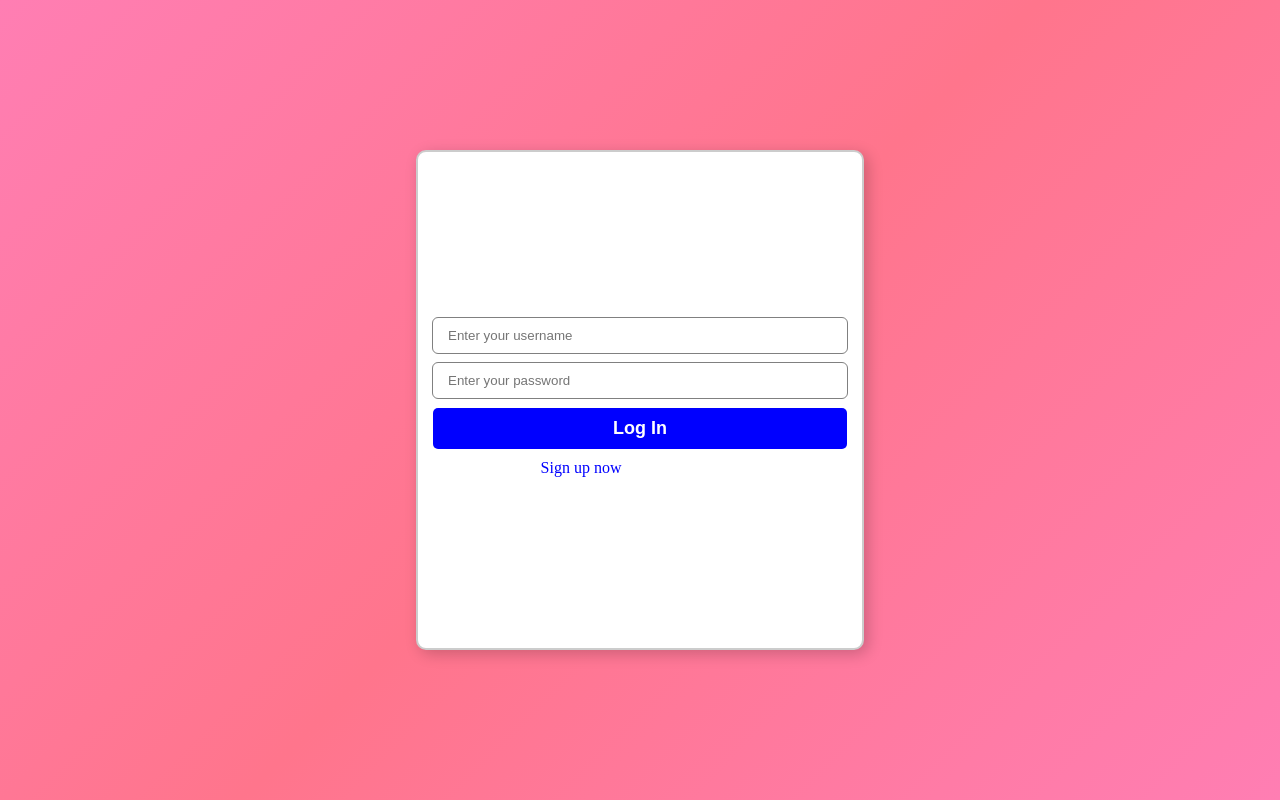
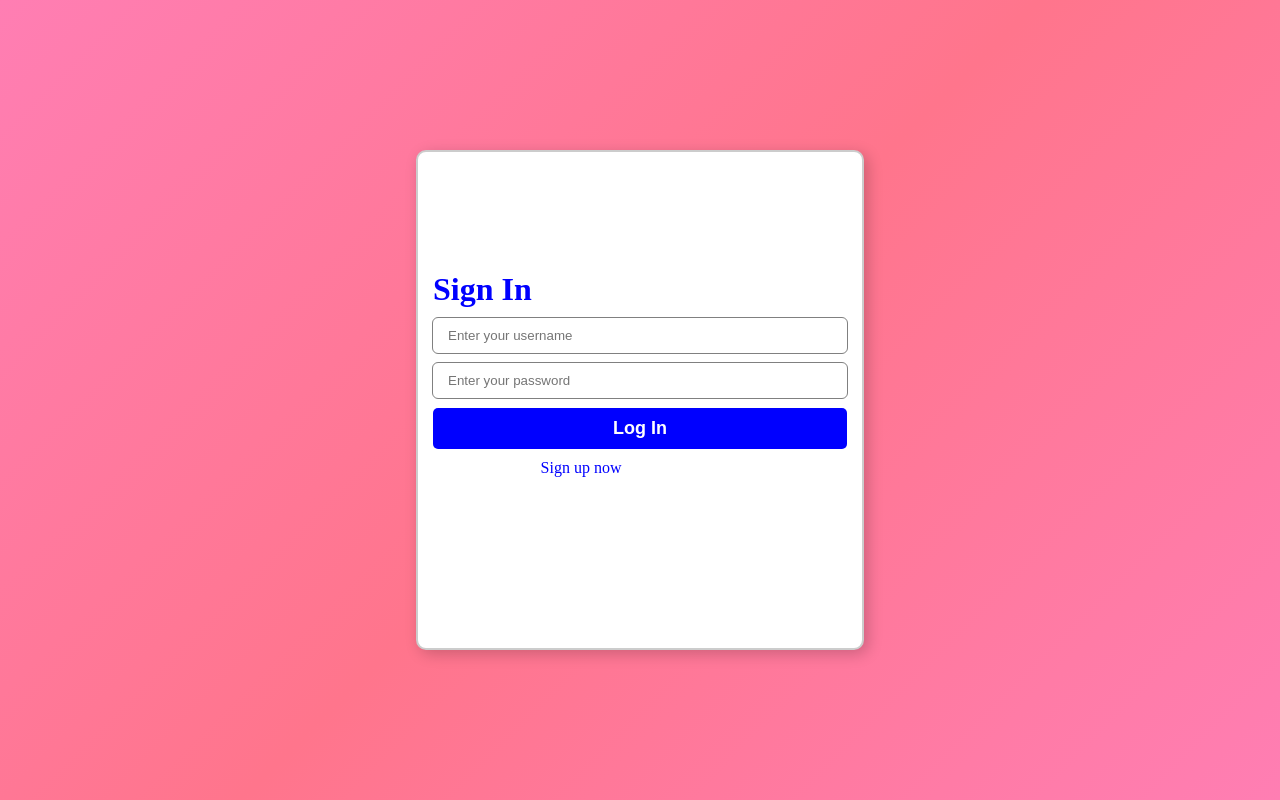
Before and after one commit to prajwolkarki/nutritionapp, a React (Vite) app: page / in a window 1280 px wide. Built offline with nearby package versions, Linux system fonts and the light colour scheme; no server answers.

Commit message:
Update App.css

```diff
--- a/src/App.css
+++ b/src/App.css
@@ -39,6 +39,7 @@ a {
 .form h1 {
   font-size: 2rem;
   font-weight: 700;
+  color:rgb(0, 0, 255);
 }
 
 .input {
```
